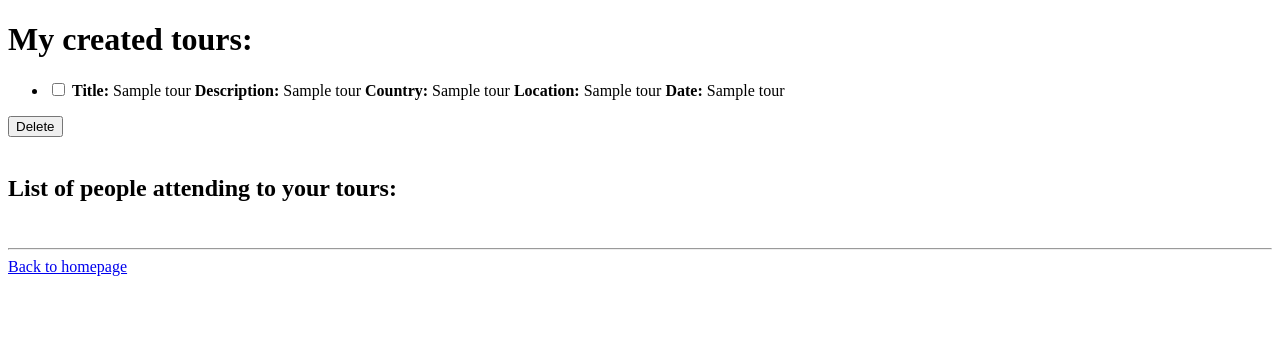
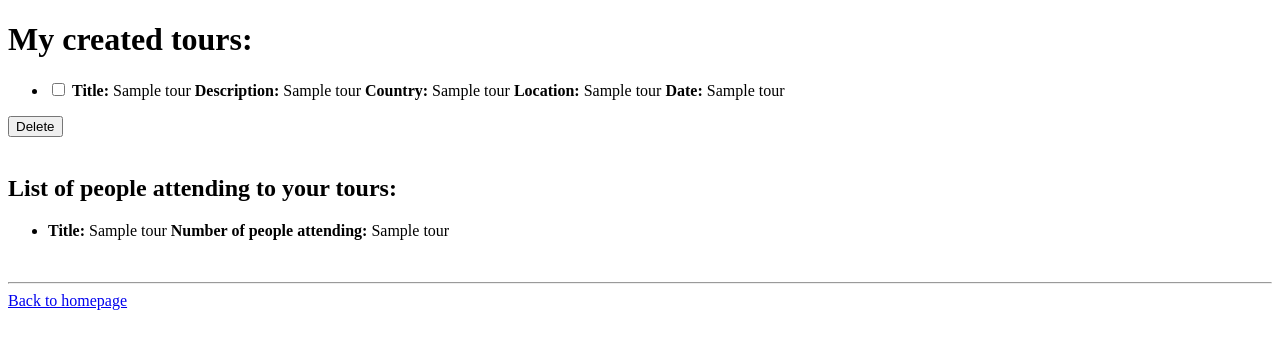
Before and after one commit to mapclean9r/Software, a Flask app: template src/frontend/templates/my_created_tours.html in a window 1280 px wide. Shown: the top 349 px of the page. Run offline with Flask 3, Linux system fonts and the light colour scheme; the template is opened without the code that fills it: most values are stand-ins (such as "Sample title", 1, 10 or a date in 2020).

Commit message:
begynt på atteding

```diff
--- a/src/backend/autentication/user_online.json
+++ b/src/backend/autentication/user_online.json
@@ -1 +1 @@
-{"user_online": "esel"}
+{"user_online": ""}
--- a/src/frontend/templates/my_created_tours.html
+++ b/src/frontend/templates/my_created_tours.html
@@ -29,8 +29,18 @@
     <h2>
         List of people attending to your tours:
     </h2>
-        <br />
-        <hr />
+    <form action="/people_attending_my_tours" method="POST">
+        <ul>
+            {% for tour in list_people_attending_my_tours%}
+            <li>
+                <strong>Title:</strong> {{ tour[1] }}
+                <strong>Number of people attending:</strong> {{ tour[2] }}
+            </li>
+            {% endfor %}
+        </ul>
+    </form>
+    <br />
+    <hr />
     <a href="{{ url_for('homepage') }}">Back to homepage</a>
 </body>
 </html>
```
Also changed, not shown: src/backend/database/database.db.
